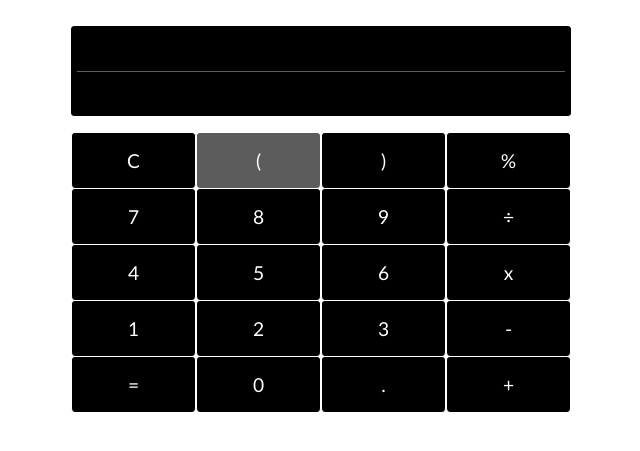
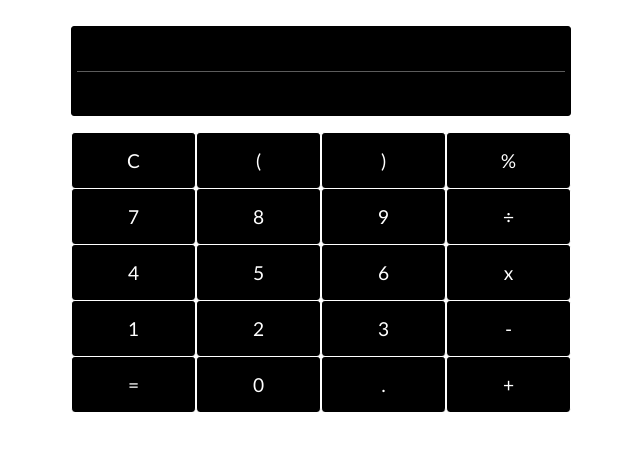
Before and after one commit to AmeerTmsy/day8of100daysofcode, a plain HTML site: page index.html in a window 1280 px wide. In both pictures the pointer is over the element 577 px from the left and 253 px from the top of the page. Shown: the part 93-544 px from the top of the page, without its empty margins (319-959 px from the left). Drawn offline with Linux system fonts and the light colour scheme.

Commit message:
css file para open and close disabled for now

```diff
--- a/index.css
+++ b/index.css
@@ -77,3 +77,8 @@
     cursor: pointer;
     background-color: #5c5c5c;
 }
+#openPara:hover,
+#closePara:hover{
+    cursor: not-allowed;
+    background-color: black;
+}
```
